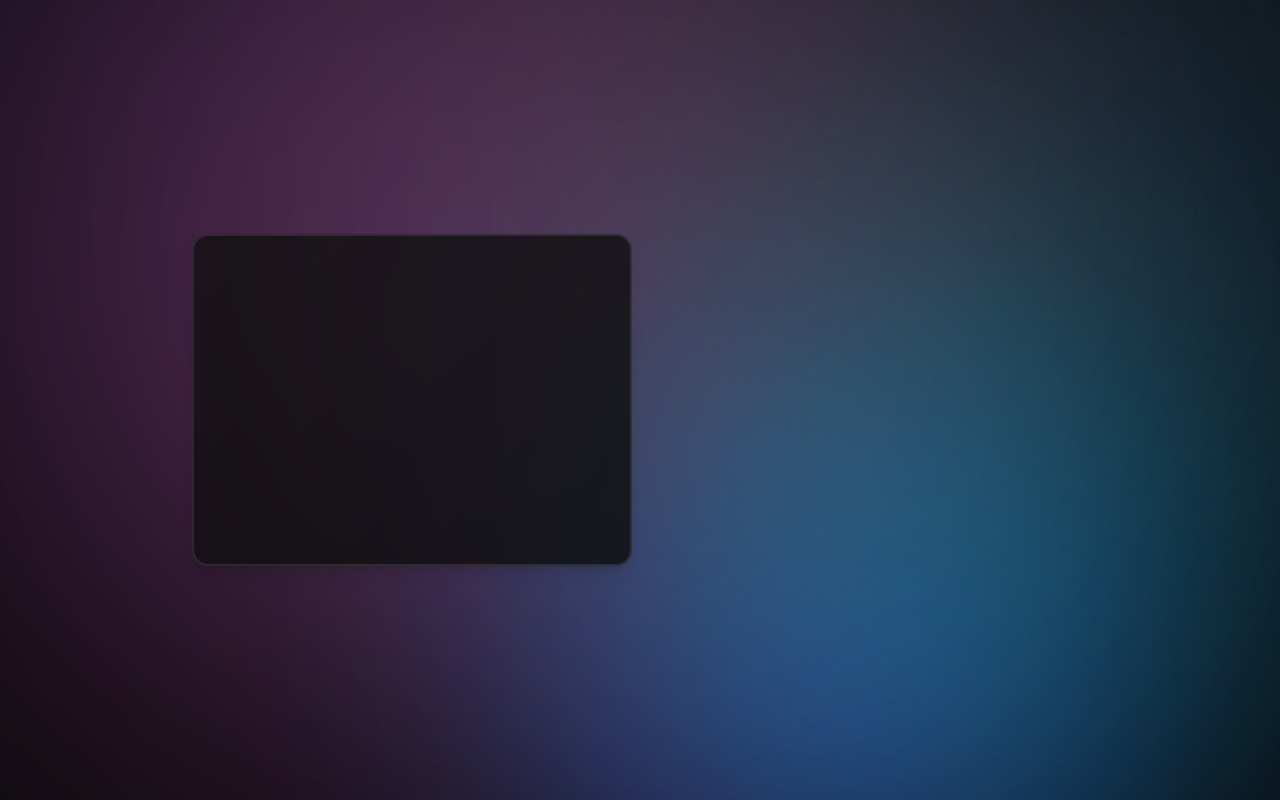
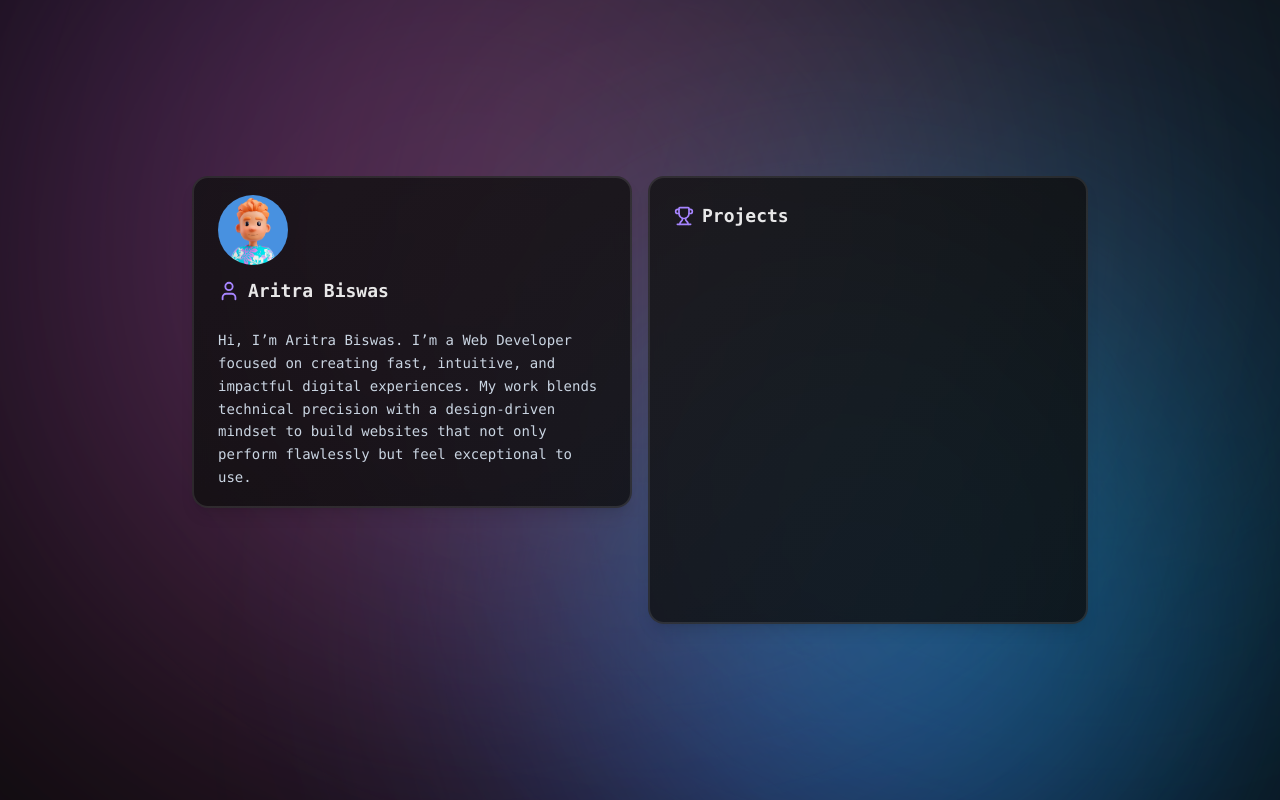
Before and after one commit to aritra0085/portfolioN, a React (Vite) app: page / in a window 1280 px wide. Built offline with nearby package versions, Linux system fonts and the light colour scheme.

Commit message:
continue

```diff
--- a/src/App.jsx
+++ b/src/App.jsx
@@ -86,6 +86,41 @@ function App() {
           <motion.div variants={itemVariants}
           className="card card-cyan md:col-span-1
           row-span-3 flex flex-col justify-center gap-3">
+            <img
+               src={pp}
+               className="w-[70px] h-[70px]
+               rounded-full object-cover"
+               alt=""/>
+               <h2 className="section-title">
+                <User size={22}
+                className="text-violet-400"/>
+                <p>{personalInfo.name}</p>
+               </h2>
+
+               <p className="text-slate-300 text-sm leading-relaxed">
+                {personalInfo.bio}
+               </p>
+          </motion.div>
+
+
+          <motion.div variants={itemVariants}
+          className="card card-violet md:col-span-1 row-span-4 flex flex-col gap-4">
+            <h2
+            className="section-title">
+              <Trophy size={20}
+              className="text-violet-400"/>
+              <span>Projects</span>
+
+              <div className="grid grid-cols-1
+              md:grid-cols-2 gap-3 scrollbar-thin scrollbar-thumb-white/10 scrollbar-track-transparent">
+                {projects.map((i) => (
+                  <motion.div key={i}
+                  className="relative group rounded-xl overflow-hidden w-full aspect-video cursor-pointer">
+
+                  </motion.div>
+                ))}
+              </div>
+            </h2>
           </motion.div>
         </motion.main>
       </div>
--- a/src/constants/data.jsx
+++ b/src/constants/data.jsx
@@ -1,11 +1,11 @@
 import { Github, Linkedin, Twitter, Youtube } from "lucide-react";
 
 export const personalInfo = {
-  name: "James Wells",
+  name: "Aritra Biswas",
   role: "Web Developer",
-  bio: "Hi, I’m James. I'm a Web Developer focused on building fast, elegant, and thoughtful digital experiences. My work blends technical precision with a design-driven mindset to create websites that not only work well but feel great.",
-  email: "jameswells@example.com",
-  location: "USA",
+  bio: "Hi, I’m Aritra Biswas. I’m a Web Developer focused on creating fast, intuitive, and impactful digital experiences. My work blends technical precision with a design-driven mindset to build websites that not only perform flawlessly but feel exceptional to use.",
+  email: "aritrabiswas218@gmail.com",
+  location: "India",
 };
 
 export const projects = [1, 2, 3, 4, 5, 6];
```
